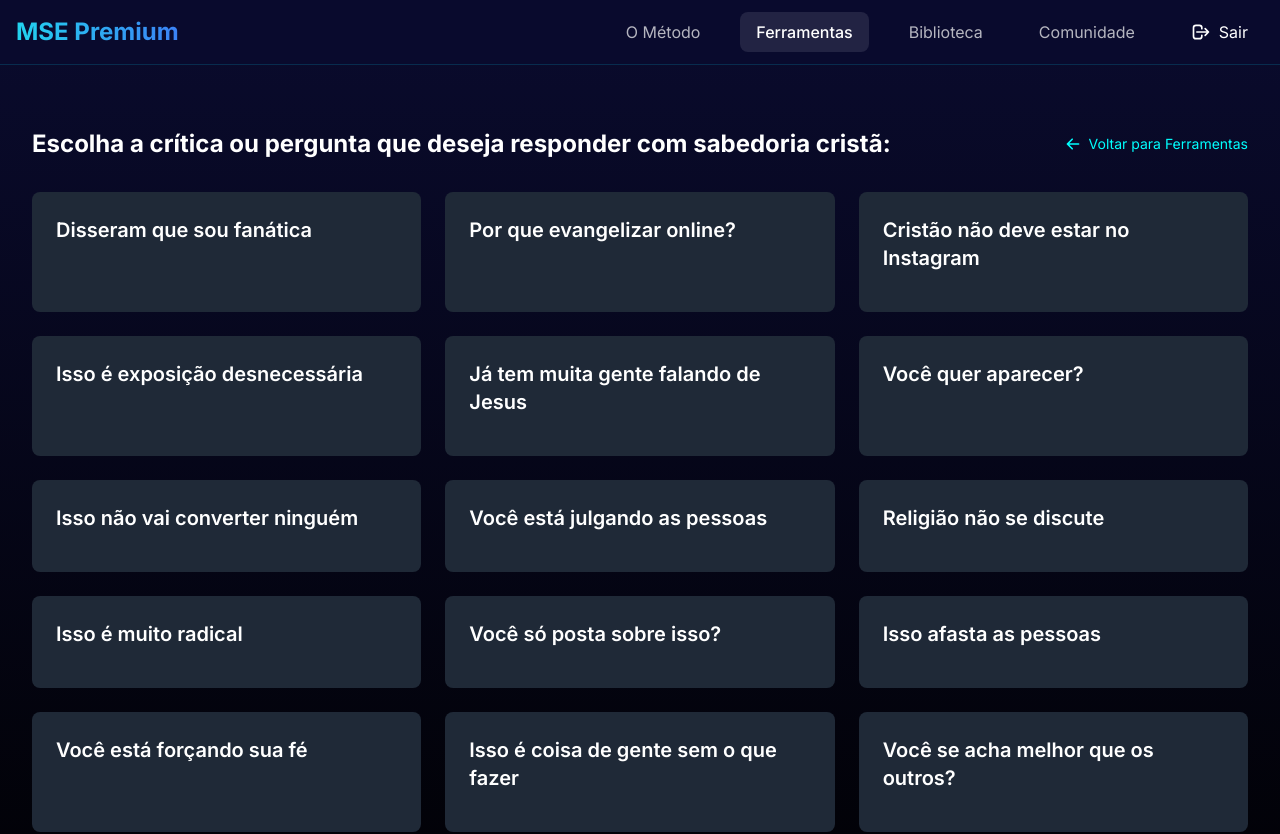
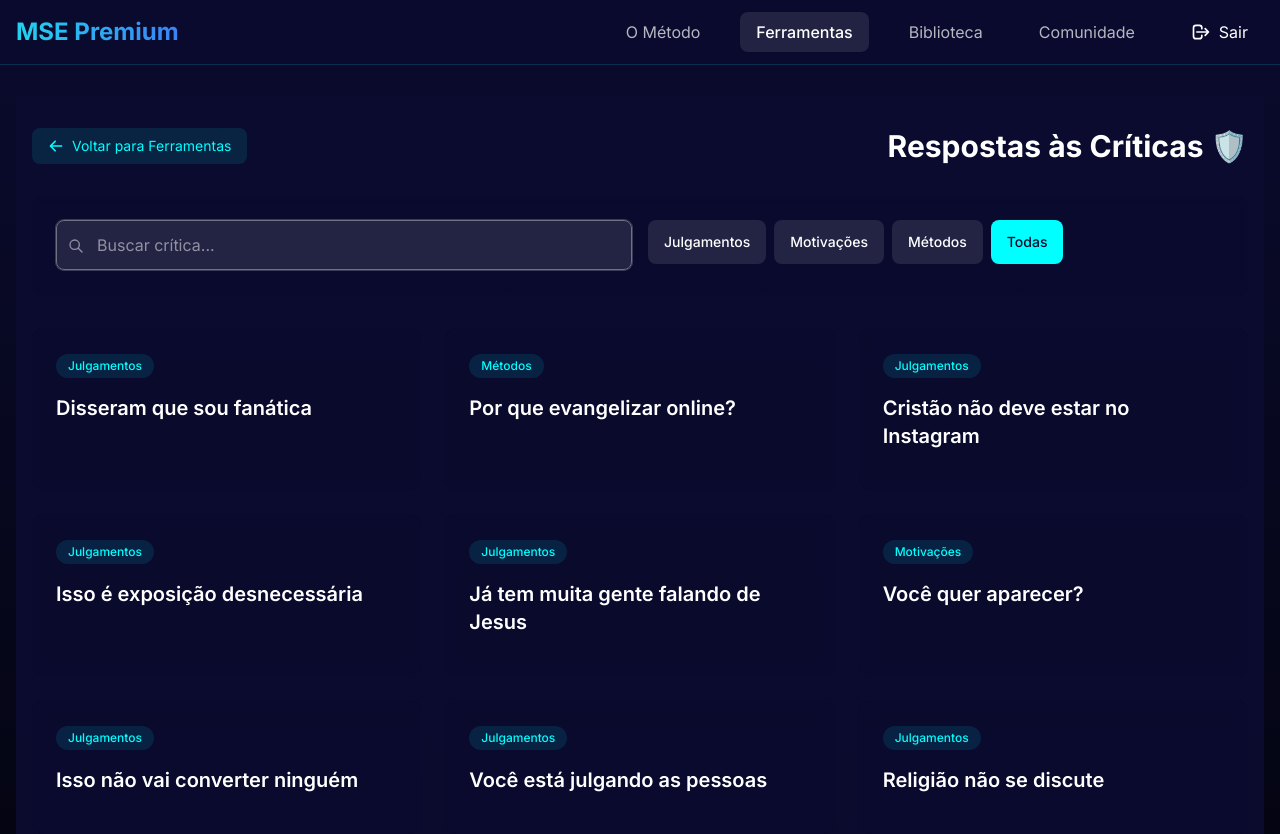
Before and after one commit to diegopxibot/webappMSE, a Next.js app: page /dashboard/ferramentas/respostas-criticas in a window 1280 px wide. Shown: the top 834 px of the page. Built offline with nearby package versions, Linux system fonts and the light colour scheme; sample sign-in values are in the browser's storage.

Commit message:
melhorias respostas

```diff
--- a/src/app/dashboard/ferramentas/respostas-criticas/page.tsx
+++ b/src/app/dashboard/ferramentas/respostas-criticas/page.tsx
@@ -1,14 +1,16 @@
 'use client';
 
-import { useState } from 'react';
+import { useState, useMemo } from 'react';
 import { toast } from 'react-hot-toast';
 import Link from 'next/link';
+import { motion } from 'framer-motion';
 
 interface Critica {
   id: number;
   titulo_da_critica: string;
   resposta: string;
   versiculo_base?: string;
+  categoria: string;
 }
 
 const criticas: Critica[] = [
@@ -16,102 +18,133 @@ const criticas: Critica[] = [
     id: 1,
     titulo_da_critica: "Disseram que sou fanática",
     resposta: "Entendo sua preocupação. Na verdade, compartilhar nossa fé com amor e respeito é um ato de cuidado com o próximo. Jesus nos ensinou a sermos luz, não para nos exaltar, mas para glorificar a Deus e abençoar outros.",
-    versiculo_base: "Assim brilhe a luz de vocês diante dos outros, para que vejam as suas boas obras e glorifiquem ao Pai de vocês, que está nos céus. - Mateus 5:16"
+    versiculo_base: "Assim brilhe a luz de vocês diante dos outros, para que vejam as suas boas obras e glorifiquem ao Pai de vocês, que está nos céus. - Mateus 5:16",
+    categoria: "Julgamentos"
   },
   {
     id: 2,
     titulo_da_critica: "Por que evangelizar online?",
     resposta: "O ambiente digital é onde muitas pessoas buscam respostas e conexão hoje. Assim como Paulo usou as praças e sinagogas de sua época, podemos usar a internet para compartilhar a esperança que temos em Cristo de forma relevante e acessível.",
-    versiculo_base: "Portanto, vão e façam discípulos de todas as nações... - Mateus 28:19"
+    versiculo_base: "Portanto, vão e façam discípulos de todas as nações... - Mateus 28:19",
+    categoria: "Métodos"
   },
   {
     id: 3,
     titulo_da_critica: "Cristão não deve estar no Instagram",
     resposta: "Como cristãos, somos chamados a ser sal e luz onde as pessoas estão. O Instagram pode ser usado de forma sábia e equilibrada para compartilhar valores positivos e inspirar outros a conhecerem mais sobre a fé.",
-    versiculo_base: "Vocês são o sal da terra... Vocês são a luz do mundo... - Mateus 5:13-14"
+    versiculo_base: "Vocês são o sal da terra... Vocês são a luz do mundo... - Mateus 5:13-14",
+    categoria: "Julgamentos"
   },
   {
     id: 4,
     titulo_da_critica: "Isso é exposição desnecessária",
     resposta: "Compartilhar nossa fé com sabedoria não é exposição, mas sim um testemunho que pode encorajar outros. O importante é manter o foco em Deus e na mensagem, não em nós mesmos.",
-    versiculo_base: "Pois não pregamos a nós mesmos, mas a Jesus Cristo, o Senhor. - 2 Coríntios 4:5"
+    versiculo_base: "Pois não pregamos a nós mesmos, mas a Jesus Cristo, o Senhor. - 2 Coríntios 4:5",
+    categoria: "Julgamentos"
   },
   {
     id: 5,
     titulo_da_critica: "Já tem muita gente falando de Jesus",
     resposta: "Cada pessoa tem uma história única e alcança pessoas diferentes. Seu testemunho pessoal pode tocar alguém que precisa ouvir exatamente a sua forma de compartilhar o amor de Deus.",
-    versiculo_base: "E eles o venceram pelo sangue do Cordeiro e pela palavra do seu testemunho... - Apocalipse 12:11"
+    versiculo_base: "E eles o venceram pelo sangue do Cordeiro e pela palavra do seu testemunho... - Apocalipse 12:11",
+    categoria: "Julgamentos"
   },
   {
     id: 6,
     titulo_da_critica: "Você quer aparecer?",
     resposta: "O objetivo é compartilhar o amor de Deus e Sua palavra, não buscar reconhecimento pessoal. Todo o trabalho é feito para glorificar a Deus e ajudar outros a conhecerem Sua mensagem de esperança.",
-    versiculo_base: "Aquele que fala por si mesmo busca a sua própria glória, mas aquele que busca a glória de quem o enviou, este é verdadeiro. - João 7:18"
+    versiculo_base: "Aquele que fala por si mesmo busca a sua própria glória, mas aquele que busca a glória de quem o enviou, este é verdadeiro. - João 7:18",
+    categoria: "Motivações"
   },
   {
     id: 7,
     titulo_da_critica: "Isso não vai converter ninguém",
     resposta: "A conversão é obra do Espírito Santo. Nossa parte é semear com amor e fidelidade, confiando que Deus fará a Sua parte no tempo certo em cada coração.",
-    versiculo_base: "Eu plantei, Apolo regou, mas Deus é quem fez crescer. - 1 Coríntios 3:6"
+    versiculo_base: "Eu plantei, Apolo regou, mas Deus é quem fez crescer. - 1 Coríntios 3:6",
+    categoria: "Julgamentos"
   },
   {
     id: 8,
     titulo_da_critica: "Você está julgando as pessoas",
     resposta: "Compartilhar o evangelho não é julgar, mas oferecer esperança e amor. Jesus nos ensinou a amar o próximo e compartilhar Suas boas novas com graça e verdade.",
-    versiculo_base: "Pois Deus enviou o seu Filho ao mundo, não para condenar o mundo, mas para que este fosse salvo por meio dele. - João 3:17"
+    versiculo_base: "Pois Deus enviou o seu Filho ao mundo, não para condenar o mundo, mas para que este fosse salvo por meio dele. - João 3:17",
+    categoria: "Julgamentos"
   },
   {
     id: 9,
     titulo_da_critica: "Religião não se discute",
     resposta: "Não se trata de discussão religiosa, mas de compartilhar uma experiência pessoal de fé e esperança que transformou nossa vida. Fazemos isso com respeito e amor ao próximo.",
-    versiculo_base: "Antes, santifiquem Cristo como Senhor em seus corações. Estejam sempre preparados para responder a qualquer pessoa que lhes pedir a razão da esperança que há em vocês. Contudo, façam isso com mansidão e respeito. - 1 Pedro 3:15"
+    versiculo_base: "Antes, santifiquem Cristo como Senhor em seus corações. Estejam sempre preparados para responder a qualquer pessoa que lhes pedir a razão da esperança que há em vocês. Contudo, façam isso com mansidão e respeito. - 1 Pedro 3:15",
+    categoria: "Julgamentos"
   },
   {
     id: 10,
     titulo_da_critica: "Isso é muito radical",
     resposta: "O que pode parecer radical é na verdade um compromisso sincero com nossa fé. Jesus nos chama a viver e compartilhar Seu amor de forma autêntica e corajosa.",
-    versiculo_base: "Conheço as suas obras. Você não é frio nem quente. Melhor seria que você fosse frio ou quente! - Apocalipse 3:15"
+    versiculo_base: "Conheço as suas obras. Você não é frio nem quente. Melhor seria que você fosse frio ou quente! - Apocalipse 3:15",
+    categoria: "Motivações"
   },
   {
     id: 11,
     titulo_da_critica: "Você só posta sobre isso?",
     resposta: "Compartilhar sobre fé é parte importante da minha vida, mas não a única. É uma escolha consciente usar esta plataforma para inspirar outros com mensagens de esperança e amor.",
-    versiculo_base: "Tudo o que fizerem, seja em palavra ou em ação, façam-no em nome do Senhor Jesus. - Colossenses 3:17"
+    versiculo_base: "Tudo o que fizerem, seja em palavra ou em ação, façam-no em nome do Senhor Jesus. - Colossenses 3:17",
+    categoria: "Motivações"
   },
   {
     id: 12,
     titulo_da_critica: "Isso afasta as pessoas",
     resposta: "Quando compartilhamos com amor e autenticidade, podemos construir pontes em vez de barreiras. O objetivo é aproximar as pessoas de Deus, não afastá-las.",
-    versiculo_base: "Sejam sábios no procedimento para com os de fora e aproveitem ao máximo todas as oportunidades. - Colossenses 4:5"
+    versiculo_base: "Sejam sábios no procedimento para com os de fora e aproveitem ao máximo todas as oportunidades. - Colossenses 4:5",
+    categoria: "Julgamentos"
   },
   {
     id: 13,
     titulo_da_critica: "Você está forçando sua fé",
     resposta: "Compartilhar não é forçar, é oferecer. Cada pessoa tem liberdade para aceitar ou não a mensagem. Nosso papel é apresentar o amor de Deus com respeito e gentileza.",
-    versiculo_base: "Mas faça isso com gentileza e respeito, mantendo a consciência limpa. - 1 Pedro 3:16"
+    versiculo_base: "Mas faça isso com gentileza e respeito, mantendo a consciência limpa. - 1 Pedro 3:16",
+    categoria: "Julgamentos"
   },
   {
     id: 14,
     titulo_da_critica: "Isso é coisa de gente sem o que fazer",
     resposta: "Compartilhar o evangelho é um chamado importante que realizamos junto com nossas outras responsabilidades. É um propósito que dá sentido à nossa vida digital.",
-    versiculo_base: "Portanto, meus amados irmãos, mantenham-se firmes, e que nada os abale. Sejam sempre dedicados à obra do Senhor. - 1 Coríntios 15:58"
+    versiculo_base: "Portanto, meus amados irmãos, mantenham-se firmes, e que nada os abale. Sejam sempre dedicados à obra do Senhor. - 1 Coríntios 15:58",
+    categoria: "Motivações"
   },
   {
     id: 15,
     titulo_da_critica: "Você se acha melhor que os outros?",
     resposta: "Não se trata de superioridade, mas de gratidão. Compartilhamos porque experimentamos o amor de Deus e desejamos que outros também conheçam essa graça.",
-    versiculo_base: "Pois todos pecaram e estão destituídos da glória de Deus, sendo justificados gratuitamente por sua graça. - Romanos 3:23-24"
+    versiculo_base: "Pois todos pecaram e estão destituídos da glória de Deus, sendo justificados gratuitamente por sua graça. - Romanos 3:23-24",
+    categoria: "Julgamentos"
   },
   {
     id: 16,
     titulo_da_critica: "Isso é marketing religioso",
     resposta: "Nossa motivação é o amor e o desejo sincero de compartilhar esperança, não promover uma marca. O evangelho é uma mensagem de vida que transcende estratégias de marketing.",
-    versiculo_base: "Porque o amor de Cristo nos constrange. - 2 Coríntios 5:14"
+    versiculo_base: "Porque o amor de Cristo nos constrange. - 2 Coríntios 5:14",
+    categoria: "Motivações"
   }
 ];
 
 export default function RespostasCriticas() {
   const [selectedCritica, setSelectedCritica] = useState<Critica | null>(null);
+  const [searchTerm, setSearchTerm] = useState('');
+  const [selectedCategoria, setSelectedCategoria] = useState<string>('Todas');
+
+  const categorias = useMemo(() => {
+    const cats = ['Todas', ...Array.from(new Set(criticas.map(c => c.categoria)))];
+    return cats.sort();
+  }, []);
+
+  const criticasFiltradas = useMemo(() => {
+    return criticas.filter(critica => {
+      const matchesSearch = critica.titulo_da_critica.toLowerCase().includes(searchTerm.toLowerCase());
+      const matchesCategoria = selectedCategoria === 'Todas' || critica.categoria === selectedCategoria;
+      return matchesSearch && matchesCategoria;
+    });
+  }, [searchTerm, selectedCategoria]);
 
   const handleCopyResposta = (critica: Critica) => {
     const texto = critica.versiculo_base
@@ -119,36 +152,112 @@ export default function RespostasCriticas() {
       : critica.resposta;
 
     navigator.clipboard.writeText(texto);
-    toast.success('Resposta copiada com sucesso!');
+    toast.success('Resposta copiada com sucesso!', {
+      style: {
+        background: '#00FFFF',
+        color: '#0A0B2E',
+        fontWeight: 'bold',
+      },
+      icon: '📋'
+    });
   };
 
   return (
-    <div className="container mx-auto px-4 py-8">
-      <div className="flex justify-between items-center mb-8">
-        <h1 className="text-2xl font-bold text-white">
-          Escolha a crítica ou pergunta que deseja responder com sabedoria cristã:
-        </h1>
+    <div className="min-h-screen bg-gradient-to-b from-[#0A0B2E] to-[#0A0B2E]/90 px-4 py-8">
+      <div className="mx-auto max-w-7xl">
+        {/* Header Section */}
+        <div className="mb-8 flex flex-col gap-4 sm:flex-row sm:items-center sm:justify-between">
           <Link
             href="/dashboard/ferramentas"
-          className="btn inline-flex items-center text-sm text-[#00FFFF] hover:underline"
+            className="group inline-flex items-center rounded-lg bg-[#00FFFF]/10 px-4 py-2 text-sm text-[#00FFFF] transition-all hover:bg-[#00FFFF]/20"
           >
-          <svg className="mr-2 h-4 w-4 rotate-180" fill="currentColor" viewBox="0 0 20 20">
+            <svg className="mr-2 h-4 w-4 rotate-180 transition-transform group-hover:-translate-x-1" fill="currentColor" viewBox="0 0 20 20">
               <path fillRule="evenodd" d="M10.293 3.293a1 1 0 011.414 0l6 6a1 1 0 010 1.414l-6 6a1 1 0 01-1.414-1.414L14.586 11H3a1 1 0 110-2h11.586l-4.293-4.293a1 1 0 010-1.414z" clipRule="evenodd" />
             </svg>
             Voltar para Ferramentas
           </Link>
+          <h1 className="text-2xl font-bold text-white sm:text-3xl">
+            Respostas às Críticas 🛡️
+          </h1>
         </div>
 
-      <div className="grid grid-cols-1 md:grid-cols-2 lg:grid-cols-3 gap-6">
-        {criticas.map((critica) => (
-          <div
+        {/* Search and Filter Section */}
+        <div className="mb-8 rounded-xl bg-[#0A0B2E]/30 p-6 backdrop-blur-sm">
+          <div className="grid gap-4 sm:grid-cols-2">
+            {/* Search Input */}
+            <div className="relative">
+              <input
+                type="text"
+                placeholder="Buscar crítica..."
+                value={searchTerm}
+                onChange={(e) => setSearchTerm(e.target.value)}
+                className="w-full rounded-lg bg-white/10 px-4 py-3 pl-10 text-white placeholder-white/50 outline-none ring-1 ring-white/20 transition-all focus:ring-[#00FFFF]"
+              />
+              <svg
+                className="absolute left-3 top-1/2 h-4 w-4 -translate-y-1/2 text-white/50"
+                fill="none"
+                stroke="currentColor"
+                viewBox="0 0 24 24"
+              >
+                <path
+                  strokeLinecap="round"
+                  strokeLinejoin="round"
+                  strokeWidth={2}
+                  d="M21 21l-6-6m2-5a7 7 0 11-14 0 7 7 0 0114 0z"
+                />
+              </svg>
+            </div>
+
+            {/* Category Filter */}
+            <div className="flex gap-2 overflow-x-auto pb-2">
+              {categorias.map((categoria) => (
+                <button
+                  key={categoria}
+                  onClick={() => setSelectedCategoria(categoria)}
+                  className={`shrink-0 rounded-lg px-4 py-3 text-sm font-medium transition-all ${
+                    selectedCategoria === categoria
+                      ? 'bg-[#00FFFF] text-[#0A0B2E]'
+                      : 'bg-white/10 text-white hover:bg-white/20'
+                  }`}
+                >
+                  {categoria}
+                </button>
+              ))}
+            </div>
+          </div>
+        </div>
+
+        {/* Cards Grid */}
+        <div className="grid grid-cols-1 gap-6 sm:grid-cols-2 lg:grid-cols-3">
+          {criticasFiltradas.map((critica) => (
+            <motion.div
               key={critica.id}
-            className="bg-gray-800 rounded-lg p-6 hover:bg-gray-700 transition-colors cursor-pointer"
+              layout
+              initial={{ opacity: 0, y: 20 }}
+              animate={{ opacity: 1, y: 0 }}
+              exit={{ opacity: 0, y: 20 }}
+              className={`group cursor-pointer overflow-hidden rounded-xl bg-[#0A0B2E]/50 p-6 backdrop-blur-sm transition-all hover:bg-[#0A0B2E]/70 ${
+                selectedCritica?.id === critica.id ? 'ring-2 ring-[#00FFFF]' : ''
+              }`}
               onClick={() => setSelectedCritica(critica)}
             >
-            <h2 className="text-xl font-semibold text-white mb-4">{critica.titulo_da_critica}</h2>
+              {/* Card Badge */}
+              <div className="mb-4 inline-block rounded-full bg-[#00FFFF]/10 px-3 py-1 text-xs font-medium text-[#00FFFF]">
+                {critica.categoria}
+              </div>
+
+              {/* Card Title */}
+              <h2 className="mb-4 text-xl font-semibold text-white group-hover:text-[#00FFFF]">
+                {critica.titulo_da_critica}
+              </h2>
+
+              {/* Card Content */}
               {selectedCritica?.id === critica.id && (
-              <div className="mt-4 space-y-4">
+                <motion.div
+                  initial={{ opacity: 0 }}
+                  animate={{ opacity: 1 }}
+                  className="space-y-4"
+                >
                   <p className="text-gray-300">{critica.resposta}</p>
                   {critica.versiculo_base && (
                     <p className="text-[#00FFFF] italic">{critica.versiculo_base}</p>
@@ -158,14 +267,28 @@ export default function RespostasCriticas() {
                       e.stopPropagation();
                       handleCopyResposta(critica);
                     }}
-                  className="bg-[#00FFFF] text-gray-900 px-4 py-2 rounded-lg hover:bg-[#00CCCC] transition-colors w-full flex items-center justify-center"
+                    className="flex w-full items-center justify-center gap-2 rounded-lg bg-[#00FFFF] px-4 py-3 font-medium text-[#0A0B2E] shadow-lg shadow-[#00FFFF]/20 transition-all hover:bg-[#00FFFF]/90"
                   >
-                  📋 Copiar Resposta
+                    <span>📋</span>
+                    Copiar Resposta
                   </button>
+                </motion.div>
+              )}
+            </motion.div>
+          ))}
+        </div>
+
+        {/* Empty State */}
+        {criticasFiltradas.length === 0 && (
+          <div className="mt-8 flex min-h-[200px] items-center justify-center rounded-xl bg-[#0A0B2E]/30 p-8 text-center backdrop-blur-sm">
+            <div>
+              <div className="mb-4 text-4xl">🔍</div>
+              <p className="text-gray-400">
+                Nenhuma crítica encontrada com os filtros atuais.
+              </p>
+            </div>
           </div>
         )}
-          </div>
-        ))}
       </div>
     </div>
   );
```
Also changed, not shown: 1 other file (tests, documents, lock files or other folders). Lines whose indentation alone changed are shown as unchanged.
